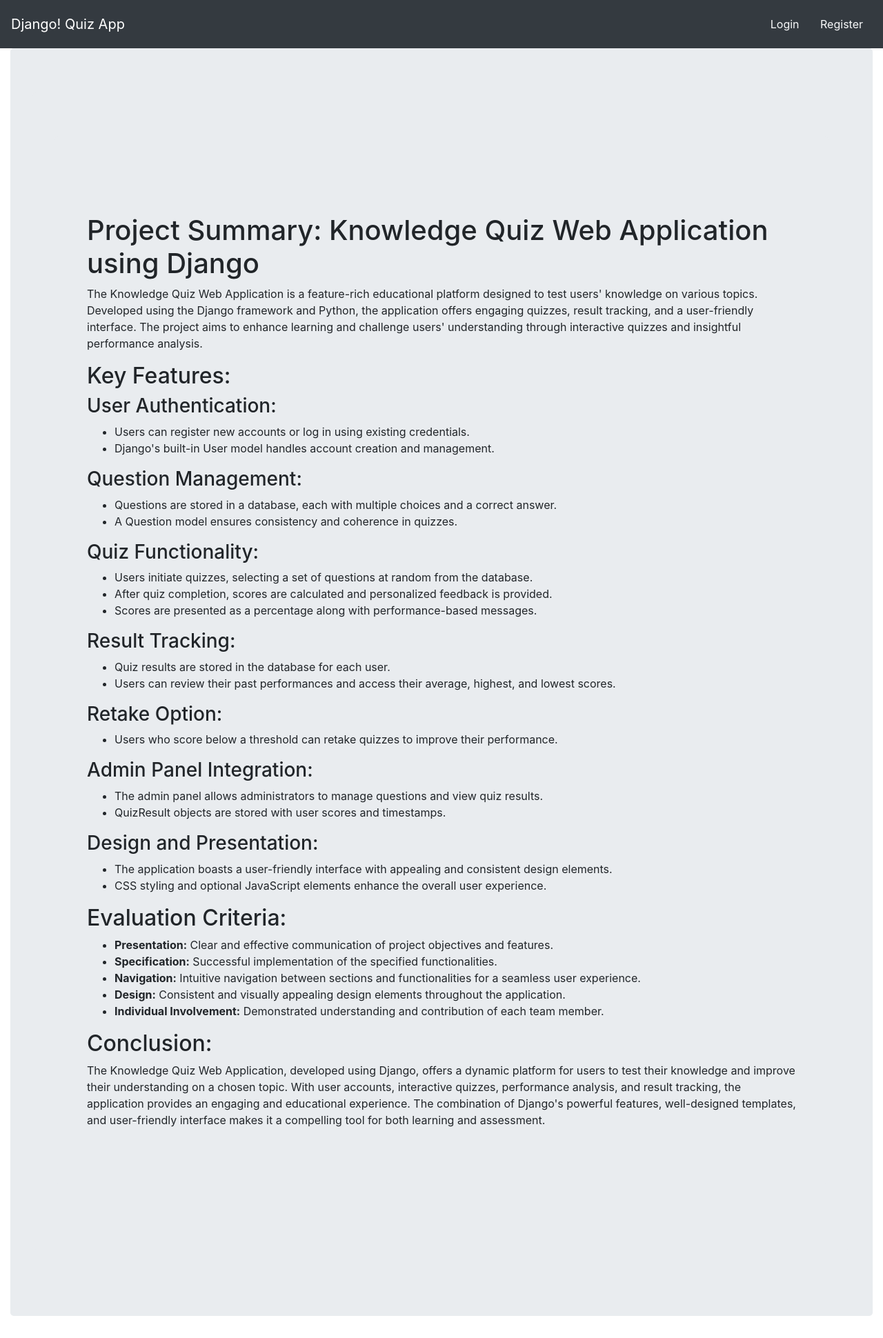
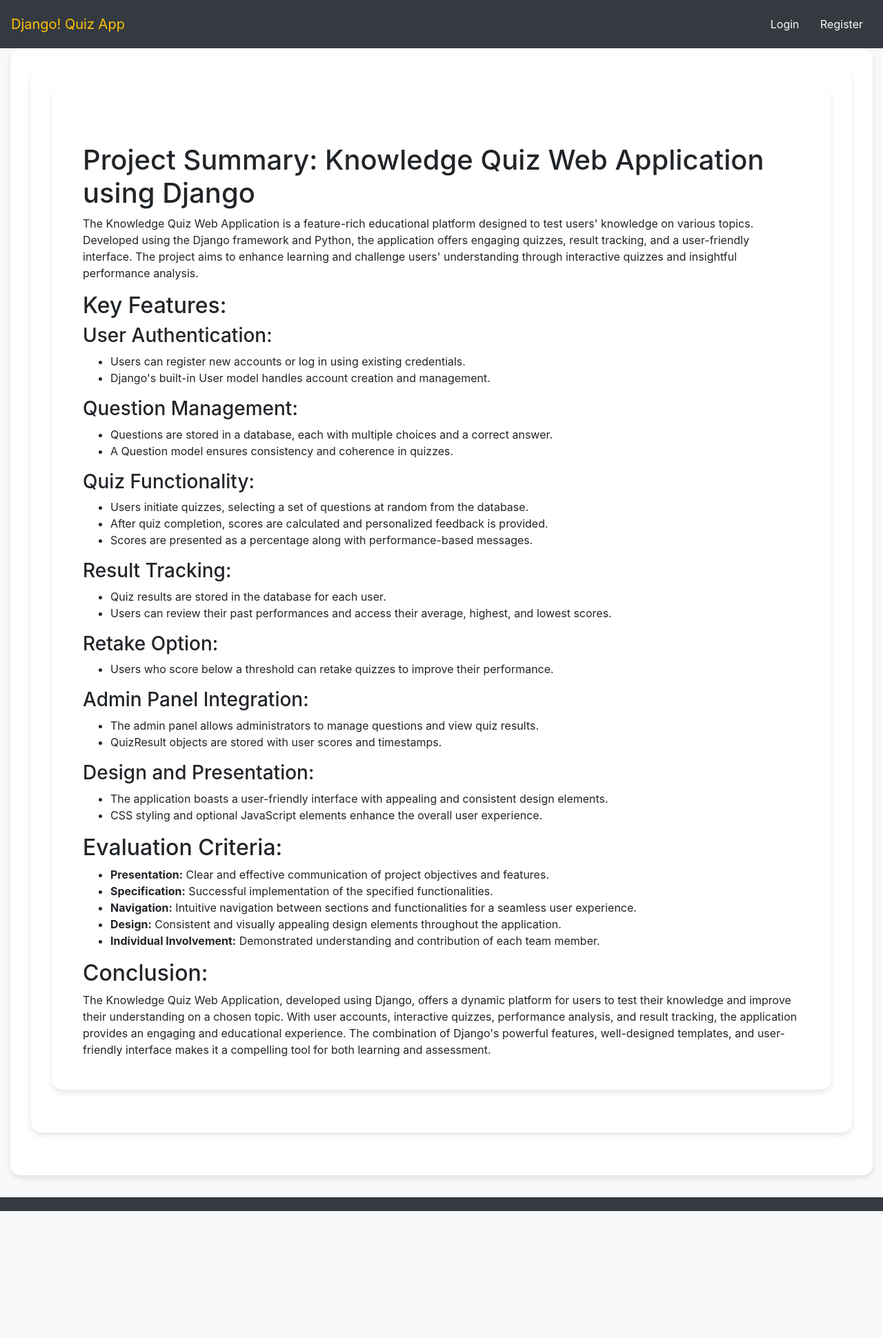
Before and after one commit to mr-saxena-aditya/Django_QuizApp, a Django app: page / in a window 1280 px wide. Shown: the whole page at 69% size. After the commit the page ends 1756 px from the top, so only its background shows below. Run offline with Django 4.2, Linux system fonts and the light colour scheme; some libraries are stand-ins or nearby versions.

Commit message:
improving user interface

```diff
--- a/Knowledge_Quiz/templates/base.html
+++ b/Knowledge_Quiz/templates/base.html
@@ -3,6 +3,41 @@
 <head>
     <title>{% block title %}Knowledge Quiz{% endblock %}</title>
     <link rel="stylesheet" href="https://maxcdn.bootstrapcdn.com/bootstrap/4.5.2/css/bootstrap.min.css">
+    <style>
+        body {
+            background-color: #f8f9fa;
+        }
+
+        .navbar {
+            background-color: #343a40;
+        }
+
+        .navbar-dark .navbar-brand {
+            color: #ffc107;
+        }
+
+        .navbar-dark .navbar-toggler-icon {
+            background-color: #ffc107;
+        }
+
+        .navbar-text a {
+            color: #ffc107;
+        }
+
+        .jumbotron {
+            background-color: #ffffff;
+            border-radius: 15px;
+            padding: 30px;
+            box-shadow: 0 4px 8px rgba(0, 0, 0, 0.1);
+        }
+
+        .footer {
+            background-color: #343a40;
+            color: #ffffff;
+            padding: 10px 0;
+            text-align: center;
+        }
+    </style>
 </head>
 <body>
     <nav class="navbar navbar-dark bg-dark">
```
Also changed, not shown: db.sqlite3.
